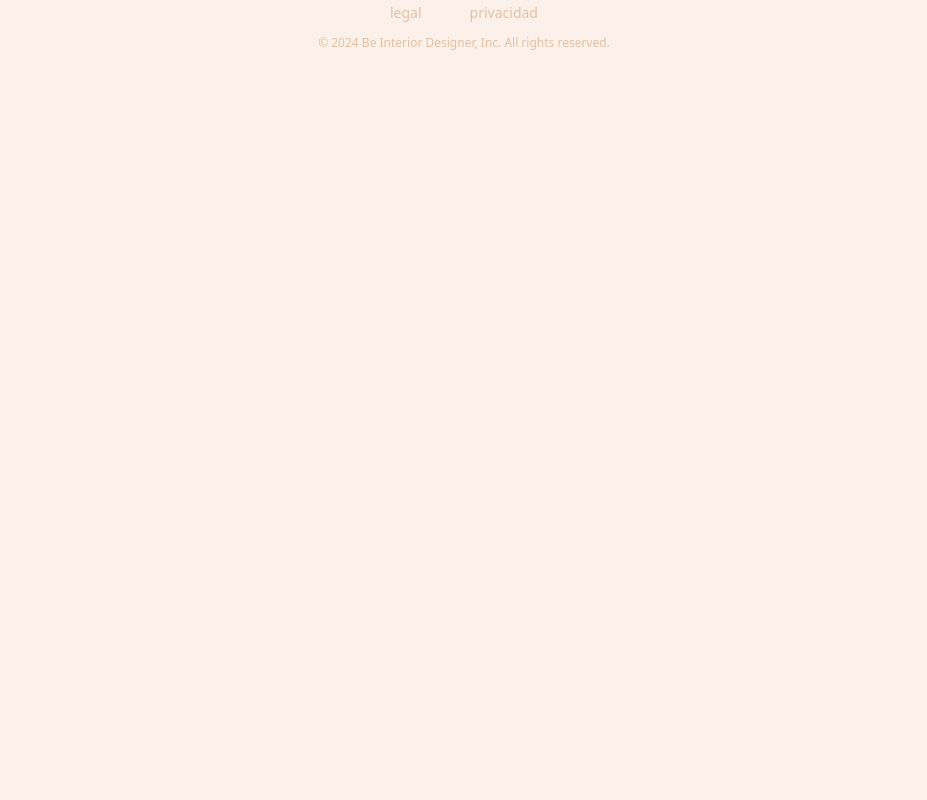
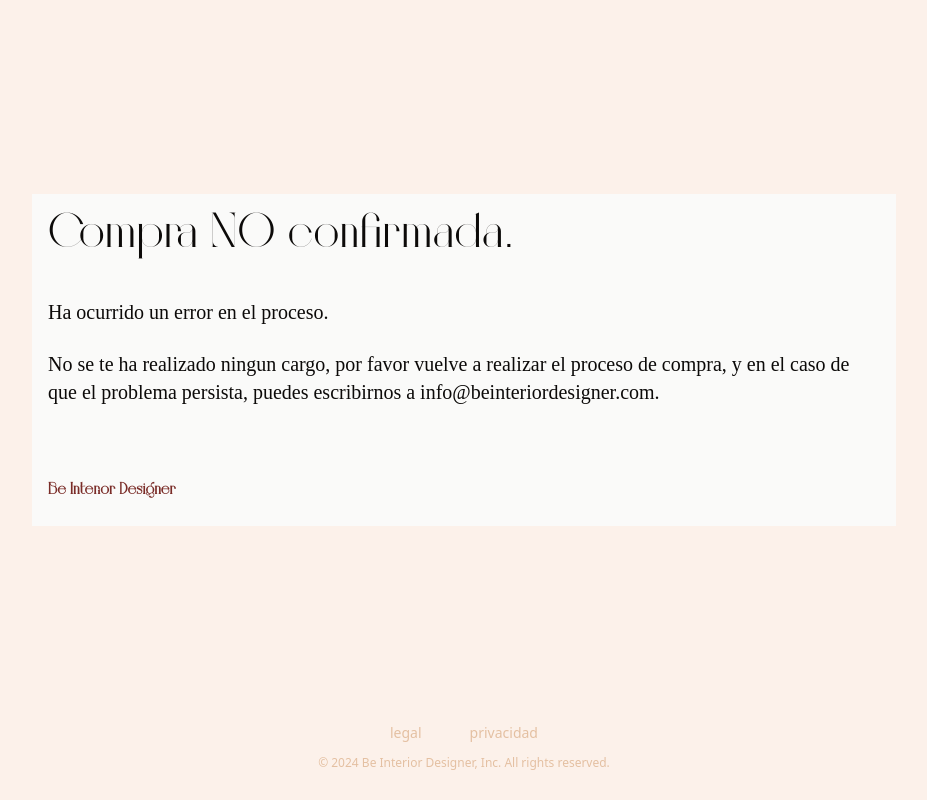
Before and after one commit to joaruibu/be-interior-designer, a Next.js app: page /error-compra in a window 1280 px wide. Before the commit this address had no page. Shown: the whole page, without its empty margins (176-1103 px from the left). Built offline with nearby package versions, Linux system fonts and the light colour scheme.

Commit message:
chore: Update page titles and add consistent branding across confirmation pages

```diff
--- a/pages/confirmacion-compra.js
+++ b/pages/confirmacion-compra.js
@@ -15,7 +15,7 @@ const ConfirmacionCompra = () => {
         <p>¡Hasta pronto!</p>
 
         <br></br>
-        <h2 className="underline text-bid-terracotta font-bold">
+        <h2 className=" text-bid-wine font-bigilla font-bold">
           Be Interior Designer
         </h2>
       </div>
--- a/pages/descarga-bloques-autocad-suscripcion-confirmada.js
+++ b/pages/descarga-bloques-autocad-suscripcion-confirmada.js
@@ -16,6 +16,9 @@ const DescargaBloquesAutocadSuscripcionConfirmada = () => {
           ese caso añade la dirección info@beinteriordesginer.com a tu lista de
           contactos.
         </p>
+        <h2 className=" text-bid-wine font-bigilla font-bold">
+          Be Interior Designer
+        </h2>
       </div>
     </div>
   );
--- a/pages/descarga-bloques-autocad-ultimo-paso-suscripcion.js
+++ b/pages/descarga-bloques-autocad-ultimo-paso-suscripcion.js
@@ -20,15 +20,17 @@ const DescargaBloquesAutocadUltimoPasoSuscripcion = () => {
           info@beinteriordesginer.com a tus lista de contactos.
         </p>
         <br></br>
-        <h2 className="underline text-bid-terracotta font-bold">
-          MUY IMPORTANTE:
-        </h2>
+        <h2 className="underline text-bid-wine font-bold">MUY IMPORTANTE:</h2>
         <p>
           <b>
             Te llegará automáticamente un email de bienvenida con tus bloques.
             Puede tardar hasta 10 minutos en llegar, pero llega.{" "}
           </b>{" "}
         </p>
+        <br></br>
+        <h2 className=" text-bid-wine font-bigilla font-bold">
+          Be Interior Designer
+        </h2>
       </div>
     </div>
   );
--- /dev/null
+++ b/pages/error-compra.js
@@ -0,0 +1,25 @@
+import React from "react";
+
+const ErrorCompra = () => {
+  return (
+    <div className="w-full h-[90vh] grid place-content-center font-playfair">
+      <div className="bg-stone-50 p-4  my-8  px-4 grid place-content-center leading-10">
+        <h1 className="text-5xl font-bigilla">Compra NO confirmada. </h1>
+        <br></br>
+        <p>Ha ocurrido un error en el proceso.</p>
+        <p>
+          No se te ha realizado ningun cargo, por favor vuelve a realizar el
+          proceso de compra, y en el caso de que el problema persista, puedes
+          escribirnos a info@beinteriordesigner.com.
+        </p>
+
+        <br></br>
+        <h2 className=" text-bid-wine font-bigilla font-bold">
+          Be Interior Designer
+        </h2>
+      </div>
+    </div>
+  );
+};
+
+export default ErrorCompra;
--- a/pages/masterclass-9-errores-autocad.js
+++ b/pages/masterclass-9-errores-autocad.js
@@ -10,7 +10,8 @@ const MasterClass9ErroresAutocad = () => {
     title: " MasterClass 9 errores AutoCad.",
     buttonText: "Comprar MasterClass",
     price: "15€",
-    urlStripe: "https://buy.stripe.com/test_14kdUX6n6geJbSw288",
+    urlStripe:
+      "https://lauradearquer.quadernoapp.com/checkout/link/03ffb95521f6e4a0db15a99e2d7d6b09d8dea705",
   };
   return (
     <div className="w-full font-playfair">
--- a/pages/taller-proyecto-ejecucion-vivienda-vlc.js
+++ b/pages/taller-proyecto-ejecucion-vivienda-vlc.js
@@ -6,7 +6,8 @@ const TallerProyectoEjecucionVivienda = () => {
     title: " Taller proyecto ejecución de vivienda",
     buttonText: "Comprar taller",
     price: "120€",
-    urlStripe: "https://buy.stripe.com/test_14kdUX6n6geJbSw288",
+    urlStripe:
+      "https://lauradearquer.quadernoapp.com/checkout/link/be514d758b9331452e555b573a614f755abd99e5",
   };
   return (
     <div className="w-full font-playfair">
```
